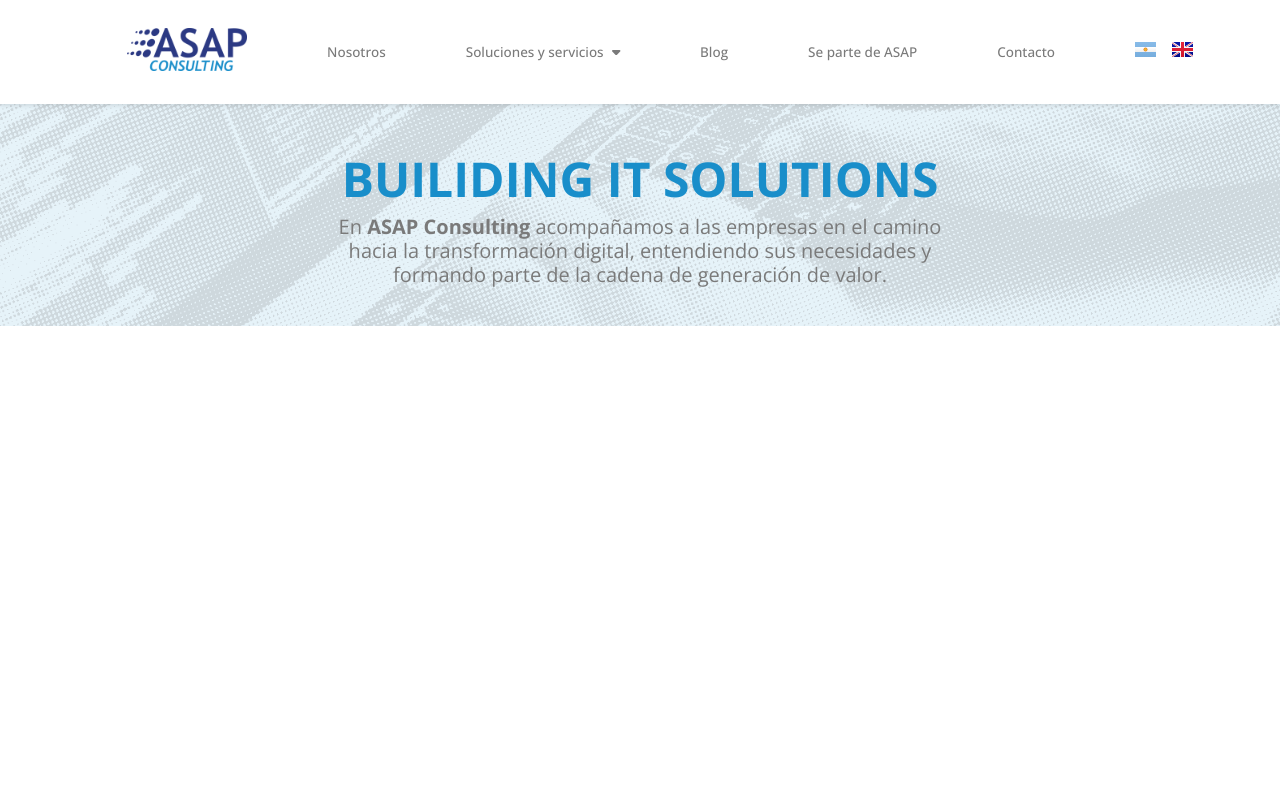
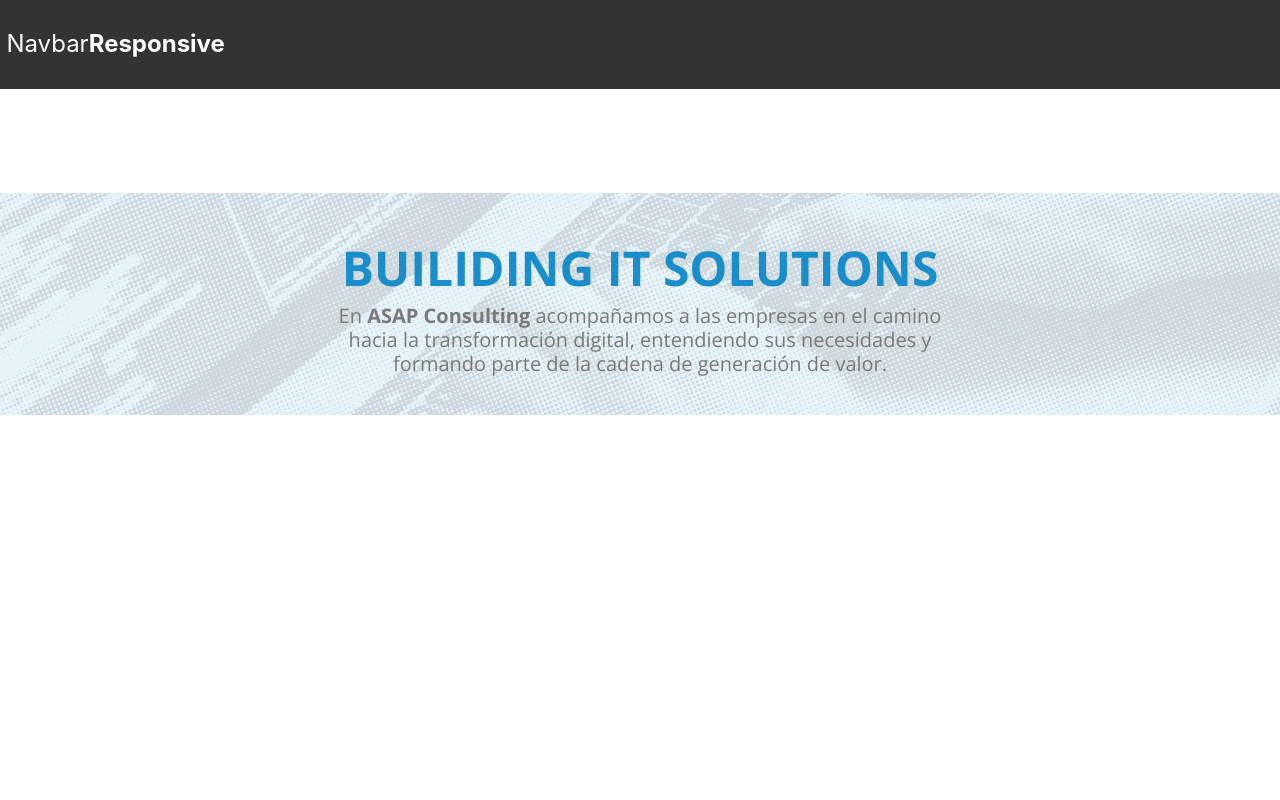
Before and after one commit to juanaestarli2/prueba-react, a React (Vite) app: page /nosotros in a window 1280 px wide. Shown: the top 800 px of the page. Built offline with nearby package versions, Linux system fonts and the light colour scheme.

Commit message:
Responsive navbar

```diff
--- /dev/null
+++ b/src/features/presentation/components/ui_components/burguerButton/BurguerButton.tsx
@@ -0,0 +1,51 @@
+import styled from "styled-components"
+
+function BurguerButton(){
+    return(
+        <Burguer>
+        <div className="hamburger" id="hamburger-1">
+          <span className="line"></span>
+          <span className="line"></span>
+          <span className="line"></span>
+        </div>
+        </Burguer>
+    )
+}
+
+export default BurguerButton
+
+const Burguer = styled.div`
+.hamburger .line{
+  width: 50px;
+  height: 5px;
+  background-color: #ecf0f1;
+  display: block;
+  margin: 8px auto;
+  -webkit-transition: all 0.3s ease-in-out;
+  -o-transition: all 0.3s ease-in-out;
+  transition: all 0.3s ease-in-out;
+}
+
+.hamburger:hover{
+  cursor: pointer;
+}
+
+#hamburger-1.is-active .line:nth-child(2){
+  opacity: 0;
+}
+
+#hamburger-1.is-active .line:nth-child(1){
+  -webkit-transform: translateY(13px) rotate(45deg);
+  -ms-transform: translateY(13px) rotate(45deg);
+  -o-transform: translateY(13px) rotate(45deg);
+  transform: translateY(13px) rotate(45deg);
+}
+
+#hamburger-1.is-active .line:nth-child(3){
+  -webkit-transform: translateY(-13px) rotate(-45deg);
+  -ms-transform: translateY(-13px) rotate(-45deg);
+  -o-transform: translateY(-13px) rotate(-45deg);
+  transform: translateY(-13px) rotate(-45deg);
+}
+
+`
--- a/src/features/presentation/router/layouts_components/header.tsx
+++ b/src/features/presentation/router/layouts_components/header.tsx
@@ -4,6 +4,7 @@
 import DesplegableSoluciones from '../../components/base_components/DesplegableSoluciones';
 import { FontAwesomeIcon } from '@fortawesome/react-fontawesome';
 import { faCaretDown } from '@fortawesome/free-solid-svg-icons';
+import BurguerButton from '../../components/ui_components/burguerButton/BurguerButton';
 
 const HeaderContainer = styled.header`
   /* todo: ver theme */
@@ -79,45 +80,127 @@
     setOpen(item);
   }
 
+  //Prueba responsive navbar
+const Navbar = styled.nav` //NavContainer
+  h2{
+    color: white;
+    font-weight: 400;
+    span{
+      font-weight: bold;
+    }
+  }
+
+  padding: .4rem;
+  background-color: #333;
+  display: flex;
+  align-items: center;
+  justify-content: space-between;
+
+  a{
+    color: white;
+    text-decoration: none;
+    margin-right: 1rem;
+  }
+  .links{
+    position:absolute;
+    top: -700px;
+    left: -200px;
+    margin-left: auto; //para que se centren cuando bajen
+    margin-right: auto; //para que se centren cuando bajen
+    text-align: center;
+    a{
+      color: black;
+      font-size: 2rem;
+      display: block; // para que esten uno arriba del otro
+    }
+    @media(min-width: 768px) {
+      position: initial;
+      margin: 0;
+      a{
+        font-size:1rem;
+        color: white;
+        display: inline;
+      }
+    }
+  }
+  .links.active{ //para cuando tenga la clase active
+    width:100%;
+    display: block;
+    position:absolute;
+    margin-left:auto;
+    margin-right: auto;
+    top: 30%;
+    left:0;
+    right: 0;
+    text-align: center;
+    a{
+      color: #333;
+    }
+  }
+  .burguer {
+    @media(min-width: 768px){
+      display: none;
+    }
+  }
+`
+
+//
+
   return (
-    <HeaderContainer>
-      <Container>
-        <LogoContainer>
-          <Link to="/">
-              <HeaderContainerImg src="src/assets/logoAsap.png" alt="asap logo"/>
-          </Link>
-        </LogoContainer>
-        <Link to="/nosotros">
-          <HeaderItem>Nosotros</HeaderItem>
-        </Link>
-        <div>
-          <HeaderItem onMouseEnter={handleMouseEnter} onMouseLeave={handleMouseLeave}>
-          Soluciones y servicios
-            <FontAwesomeIcon icon={faCaretDown} style={{ marginLeft: '0.5rem', transform: open ? 'rotate(180deg)' : 'rotate(0deg)', transition: 'transform 0.3s' }}/></HeaderItem>
-          <div onMouseEnter={handleMouseEnter} onMouseLeave={handleMouseLeave}>
-            {open && <DesplegableSoluciones onItemSelect={handleItemSelect}/>}
-          </div>
-        </div>
-        <Link to="https://asap-consulting.net/blog/" target="_blank">
-        <HeaderItem>Blog</HeaderItem>
-        </Link>
-        <Link to="https://www.linkedin.com/company/asap-consulting-s.a./" target="_blank">
-          <HeaderItem>Se parte de ASAP</HeaderItem>
-        </Link>
-        <Link to="/contacto">
-          <HeaderItem>Contacto</HeaderItem>
-        </Link>
+    // <HeaderContainer>
+    //   <Container>
+    //     <LogoContainer>
+    //       <Link to="/">
+    //           <HeaderContainerImg src="src/assets/logoAsap.png" alt="asap logo"/>
+    //       </Link>
+    //     </LogoContainer>
+    //     <Link to="/nosotros">
+    //       <HeaderItem>Nosotros</HeaderItem>
+    //     </Link>
+    //     <div>
+    //       <HeaderItem onMouseEnter={handleMouseEnter} onMouseLeave={handleMouseLeave}>
+    //       Soluciones y servicios
+    //         <FontAwesomeIcon icon={faCaretDown} style={{ marginLeft: '0.5rem', transform: open ? 'rotate(180deg)' : 'rotate(0deg)', transition: 'transform 0.3s' }}/></HeaderItem>
+    //       <div onMouseEnter={handleMouseEnter} onMouseLeave={handleMouseLeave}>
+    //         {open && <DesplegableSoluciones onItemSelect={handleItemSelect}/>}
+    //       </div>
+    //     </div>
+    //     <Link to="https://asap-consulting.net/blog/" target="_blank">
+    //     <HeaderItem>Blog</HeaderItem>
+    //     </Link>
+    //     <Link to="https://www.linkedin.com/company/asap-consulting-s.a./" target="_blank">
+    //       <HeaderItem>Se parte de ASAP</HeaderItem>
+    //     </Link>
+    //     <Link to="/contacto">
+    //       <HeaderItem>Contacto</HeaderItem>
+    //     </Link>
 
-        <LanguageContainer>
-            <LanguageItem>
-              <img src="src/assets/bandera_argentina.svg" alt="bandera argentina" />
-            </LanguageItem>
-            <LanguageItem>
-              <img src="src/assets/bandera_GB.svg" alt="bandera gb" />
-            </LanguageItem>
-        </LanguageContainer>
-      </Container>
-    </HeaderContainer>
+    //     <LanguageContainer>
+    //         <LanguageItem>
+    //           <img src="src/assets/bandera_argentina.svg" alt="bandera argentina" />
+    //         </LanguageItem>
+    //         <LanguageItem>
+    //           <img src="src/assets/bandera_GB.svg" alt="bandera gb" />
+    //         </LanguageItem>
+    //     </LanguageContainer>
+    //   </Container>
+    // </HeaderContainer>
+
+    //Prueba responsive navbar
+    <Navbar>
+      <h2>Navbar<span>Responsive</span></h2>
+      <div className='links active'>
+        <a href="/">Home</a>
+        <a href="/">Shop</a>
+        <a href="/">About</a>
+        <a href="/">Contact</a>
+        <a href="/">Blog</a>
+      </div>
+      <div className='burguer'>
+      <BurguerButton/>
+      </div>
+    </Navbar>
+    //
   )
 }
 
```
